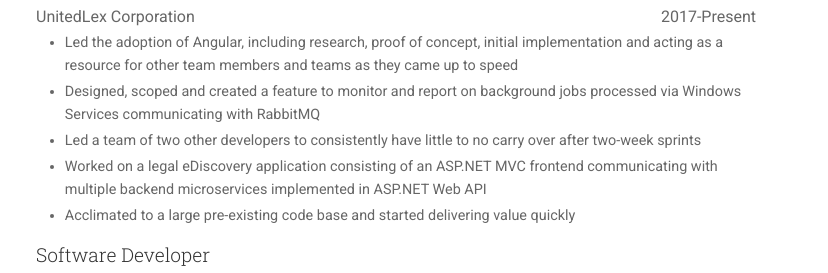
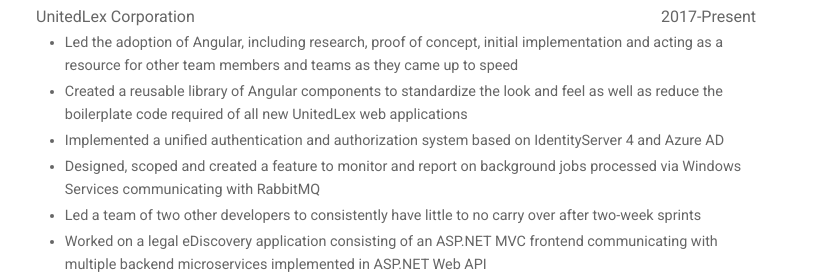
Before and after one commit to mschoneman/mschoneman.github.io, a plain HTML site: page index.html in a window 1280 px wide. Both pictures are taken after a click on the link "Résumé". Shown: the part 336-609 px from the top of the page, 452-1280 px from the left. Drawn offline with nearby package versions, Linux system fonts and the light colour scheme.

Commit message:
Added a couple new bullet points

```diff
--- a/index.html
+++ b/index.html
@@ -148,6 +148,12 @@
                                             and acting as a resource for other team members and teams as they came up to
                                             speed
                                         </li>
+					<li>Created a reusable library of Angular components to standardize the look and feel as well as
+					    reduce the boilerplate code required of all new UnitedLex web applications
+					</li>
+					<li>Implemented a unified authentication and authorization system based on IdentityServer 4 and
+					    Azure AD
+					</li>
                                         <li>Designed, scoped and created a feature to monitor and report on background jobs processed
                                             via Windows Services communicating with RabbitMQ</li>
                                         <li>Led a team of two other developers to consistently have little to no carry over after
```
